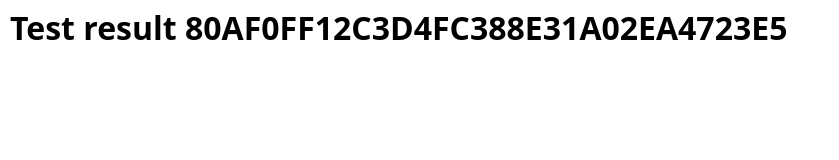
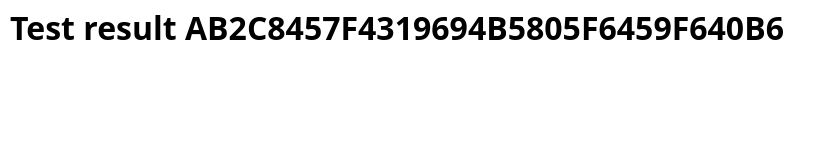
Before and after one commit to medisvit/AB2C8457F4319694B5805F6459F640B6, a plain HTML site: page index.html in a window 1280 px wide. Shown: the whole page, without its empty margins (0-839 px from the left). Drawn offline with nearby package versions, Linux system fonts and the light colour scheme.

Commit message:
Update index.html

```diff
--- a/index.html
+++ b/index.html
@@ -16,7 +16,7 @@
     />
   </head>
   <body>
-    <h1 style="margin: 10px">Test result 80AF0FF12C3D4FC388E31A02EA4723E5</h1>
+    <h1 style="margin: 10px">Test result AB2C8457F4319694B5805F6459F640B6</h1>
     <img src="test.jpg" alt="" />
   </body>
 </html>
```
